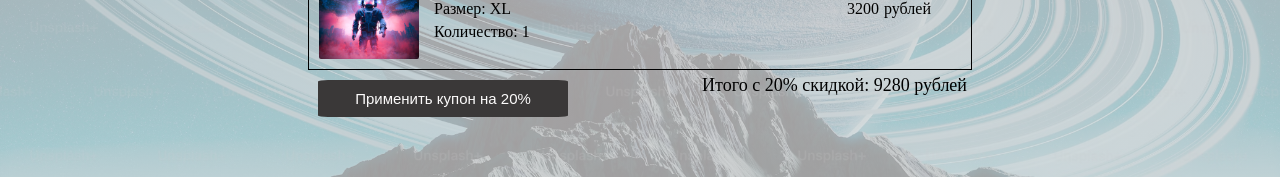
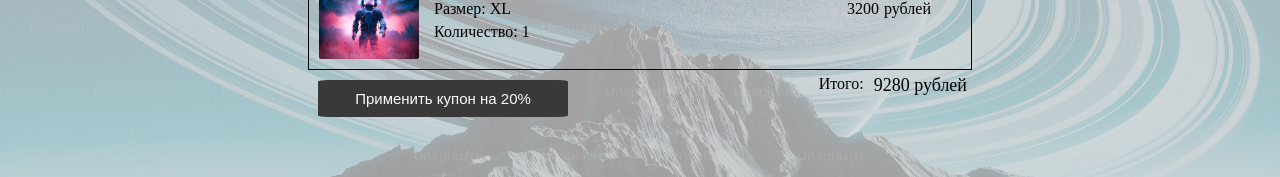
Before and after one commit to KateSt421/week11TaskWithStar, a plain HTML site: page index.html in a window 1280 px wide. Both pictures are taken after a click on the button "Применить купон на 20%". Shown: the part 505-682 px from the top of the page. Drawn offline with Linux system fonts and the light colour scheme.

Commit message:
Подредактировала стили, вывод итоговой суммы

```diff
--- a/index.html
+++ b/index.html
@@ -99,7 +99,10 @@
     </div>
     <div class="button_box">
       <button id="calculate">Применить купон на 20%</button>
-      <p id="result">Итого: 11600 рублей</p>
+      <div class="sum">
+        <p>Итого:</p>
+        <p id="result">11600 рублей</p>
+      </div>
     </div>
     <script src="index.js"></script>
   </body>
--- a/index.js
+++ b/index.js
@@ -10,7 +10,7 @@ function calculateTotalPrice() {
   });
 
   const resultElement = document.getElementById('result');
-  resultElement.innerHTML = `Итого с 20% скидкой: ${totalPrice - totalPrice * 20 / 100} рублей`;
+  resultElement.innerHTML = `${totalPrice - totalPrice * 20 / 100} рублей`;
 }
 
 document.getElementById('calculate').addEventListener('click', calculateTotalPrice);
--- a/styles.css
+++ b/styles.css
@@ -82,3 +82,8 @@ p {
   text-align: center;
   font-size: 18px;
 }
+
+.sum {
+  display: flex;
+  justify-content: space-between;
+}
```
